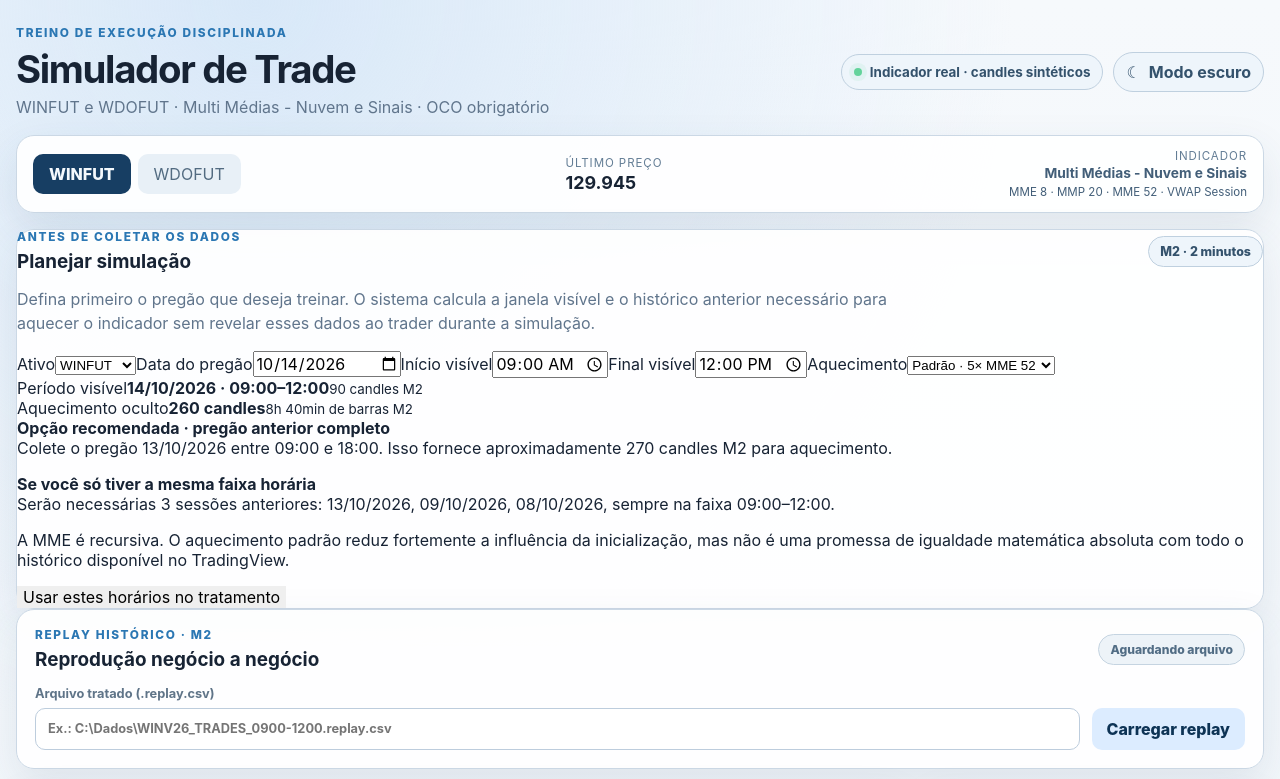
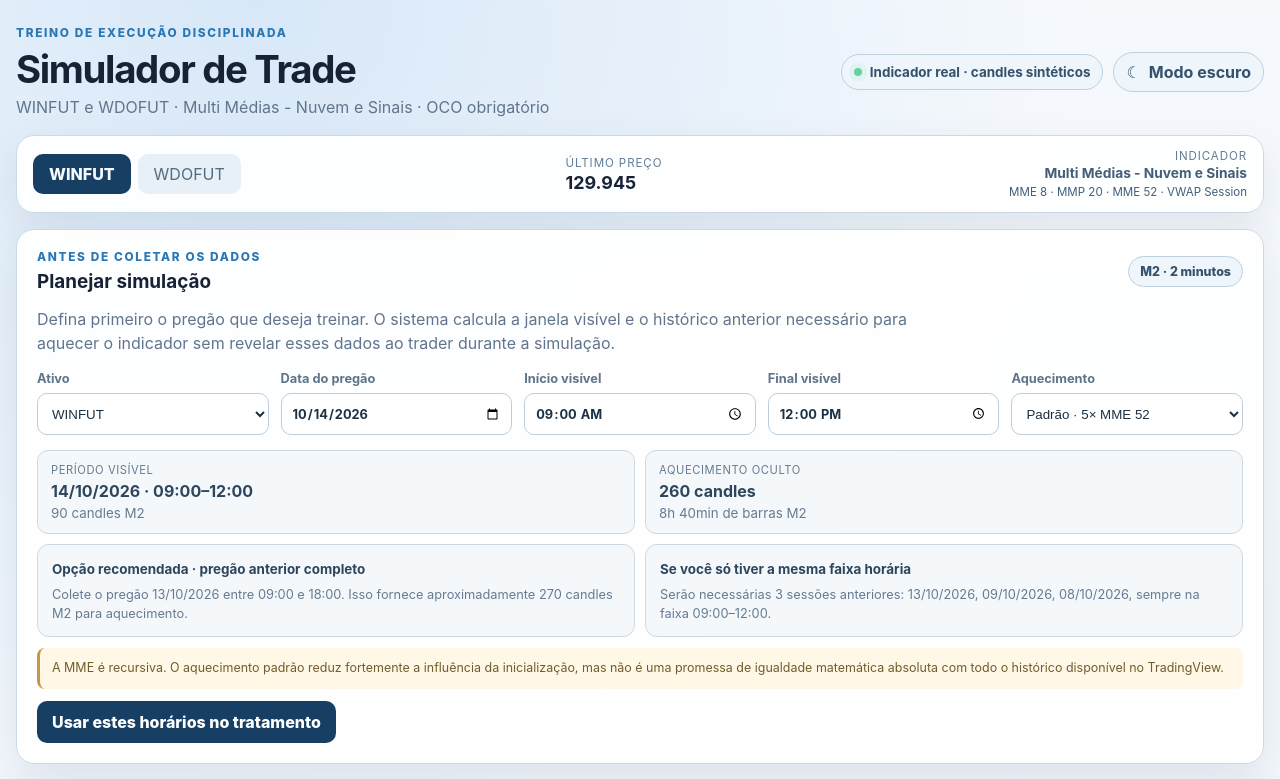
Before and after one commit to pablopcdossantos2-sys/simulador-de-trade, a React (Vite) app: page / in a window 1280 px wide. Shown: the top 779 px of the page. Built offline with nearby package versions, Linux system fonts and the light colour scheme.

Commit message:
style: add simulation planner and configurable data window

```diff
--- a/src/styles.css
+++ b/src/styles.css
@@ -1341,3 +1341,184 @@ td {
     width: 100%;
   }
 }
+
+
+/* Planejamento da simulação */
+.simulation-planner {
+  margin-bottom: 16px;
+  padding: 20px;
+}
+
+.planner-grid,
+.data-window-grid {
+  display: grid;
+  gap: 12px;
+}
+
+.planner-grid {
+  grid-template-columns: repeat(5, minmax(130px, 1fr));
+  margin-top: 15px;
+}
+
+.data-window-grid {
+  grid-template-columns: repeat(2, minmax(160px, 220px));
+  margin-bottom: 12px;
+}
+
+.planner-grid label,
+.data-window-grid label {
+  display: grid;
+  gap: 7px;
+  color: #9fb1c6;
+  font-size: 0.8rem;
+  font-weight: 750;
+}
+
+.planner-grid input,
+.planner-grid select,
+.data-window-grid input {
+  min-height: 42px;
+  width: 100%;
+  border: 1px solid #2a3e58;
+  border-radius: 10px;
+  background: #091522;
+  color: #e7eff8;
+  padding: 9px 10px;
+}
+
+.planner-result {
+  margin-top: 15px;
+}
+
+.planner-summary {
+  display: grid;
+  grid-template-columns: repeat(2, minmax(0, 1fr));
+  gap: 10px;
+}
+
+.planner-summary > div {
+  display: grid;
+  gap: 4px;
+  padding: 12px 13px;
+  border: 1px solid #273d55;
+  border-radius: 11px;
+  background: #0b1726;
+}
+
+.planner-summary span {
+  color: #7c93aa;
+  font-size: 0.7rem;
+  text-transform: uppercase;
+  letter-spacing: 0.05em;
+}
+
+.planner-summary strong {
+  color: #d6e6f4;
+}
+
+.planner-summary small {
+  color: #8197ad;
+}
+
+.planner-options {
+  display: grid;
+  grid-template-columns: repeat(2, minmax(0, 1fr));
+  gap: 10px;
+  margin-top: 10px;
+}
+
+.planner-options article {
+  padding: 13px 14px;
+  border: 1px solid #2b425b;
+  border-radius: 12px;
+  background: #0d1a2a;
+}
+
+.planner-options article strong {
+  color: #cfe1f1;
+  font-size: 0.84rem;
+}
+
+.planner-options article p {
+  margin: 7px 0 0;
+  color: #8fa3b8;
+  font-size: 0.8rem;
+  line-height: 1.5;
+}
+
+.planner-warning {
+  margin: 11px 0 0;
+  padding: 11px 12px;
+  border-left: 3px solid #c59646;
+  border-radius: 8px;
+  background: #241e13;
+  color: #cdbb91;
+  font-size: 0.78rem;
+  line-height: 1.5;
+}
+
+.planner-apply {
+  margin-top: 12px;
+  min-height: 42px;
+  padding: 10px 15px;
+  border-radius: 10px;
+  background: #dcecff;
+  color: #0d3355;
+  cursor: pointer;
+  font-weight: 850;
+}
+
+:root[data-theme="light"] .planner-grid label,
+:root[data-theme="light"] .data-window-grid label {
+  color: #5f7488;
+}
+
+:root[data-theme="light"] .planner-grid input,
+:root[data-theme="light"] .planner-grid select,
+:root[data-theme="light"] .data-window-grid input {
+  border-color: #bdcddd;
+  background: #fff;
+  color: #1c3144;
+}
+
+:root[data-theme="light"] .planner-summary > div,
+:root[data-theme="light"] .planner-options article {
+  border-color: #cbd9e5;
+  background: #f5f8fb;
+}
+
+:root[data-theme="light"] .planner-summary span,
+:root[data-theme="light"] .planner-summary small,
+:root[data-theme="light"] .planner-options article p {
+  color: #657b91;
+}
+
+:root[data-theme="light"] .planner-summary strong,
+:root[data-theme="light"] .planner-options article strong {
+  color: #2d465d;
+}
+
+:root[data-theme="light"] .planner-warning {
+  background: #fff8e7;
+  color: #705d2e;
+}
+
+:root[data-theme="light"] .planner-apply {
+  background: #173f64;
+  color: #fff;
+}
+
+@media (max-width: 1050px) {
+  .planner-grid {
+    grid-template-columns: repeat(2, minmax(150px, 1fr));
+  }
+}
+
+@media (max-width: 620px) {
+  .planner-grid,
+  .planner-summary,
+  .planner-options,
+  .data-window-grid {
+    grid-template-columns: 1fr;
+  }
+}
```
